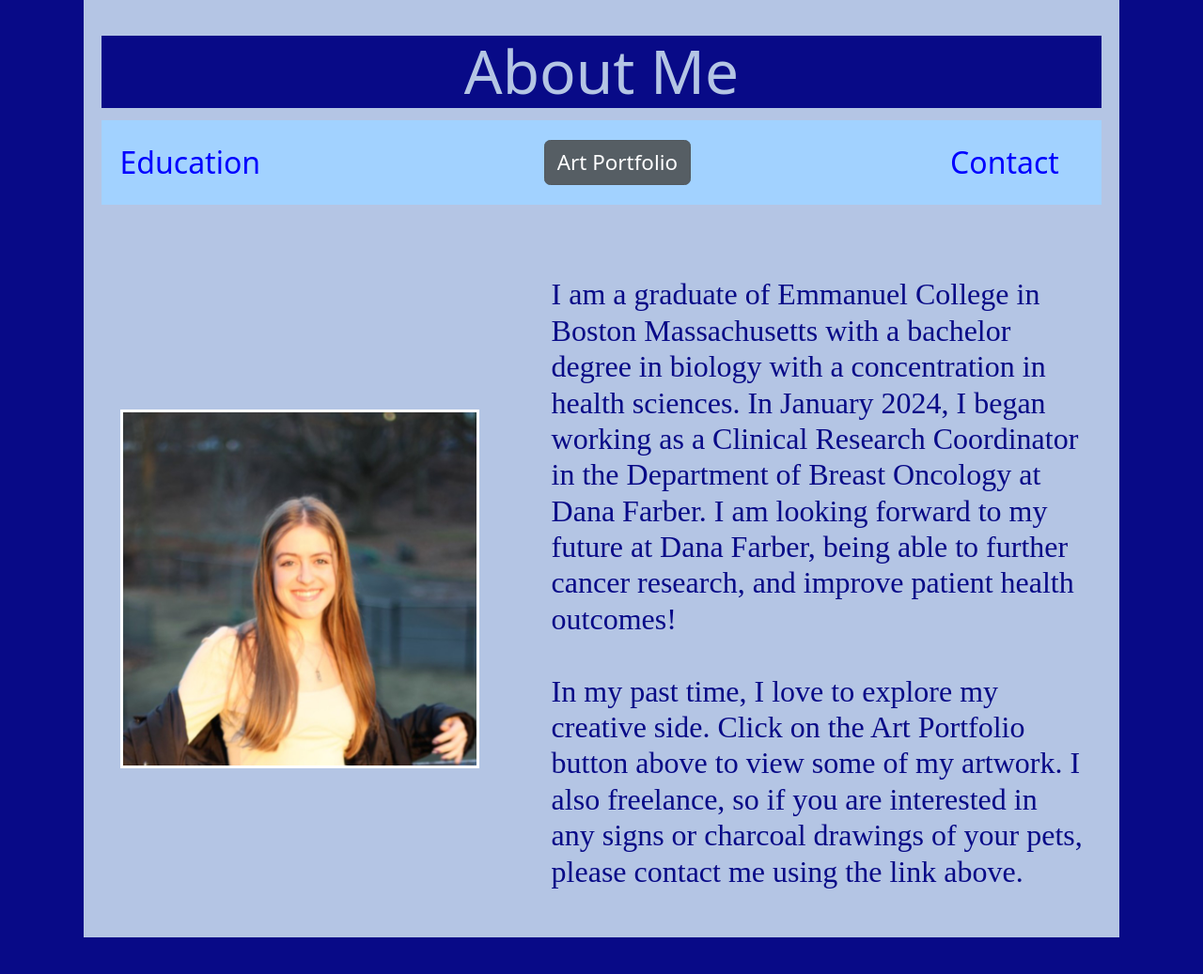
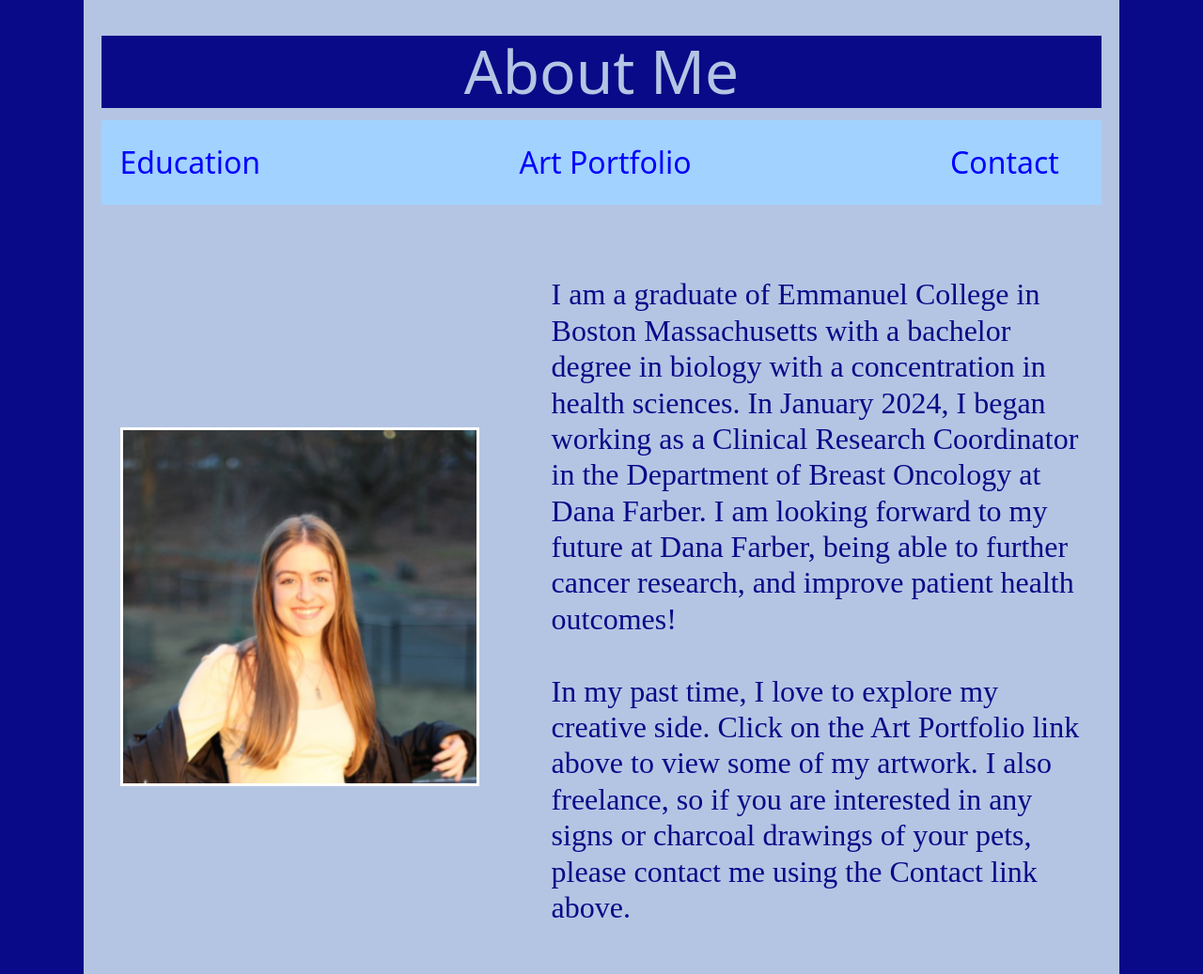
Before and after one commit to caroleatierney/Jocie-Portfolio, a website built with Vite: page index.html in a window 1280 px wide. Shown: the whole page at 94% size. Before the commit the page ends 998 px from the top, so only its background shows below. Built offline with nearby package versions, Linux system fonts and the light colour scheme.

Commit message:
changed art portfolio button to a link

```diff
--- a/index.html
+++ b/index.html
@@ -15,7 +15,7 @@
             <nav class="navbar navbar-expand-lg bg-skyBlue">
                 <div class="container-fluid">
                     <a class="navbar-brand blueLink d-none d-lg-block" href="/Jocie-Portfolio/src/education.html">Education</a>
-                    <a href="/Jocie-Portfolio/src/artwork.html" class="btn btn-secondary btn-sm active d-none d-lg-inline-block" role="button" aria-pressed="true">Art Portfolio</a>
+                    <a class="navbar-brand blueLink d-none d-lg-block" href="/Jocie-Portfolio/src/artwork.html">Art Portfolio</a>
                     <a class="navbar-brand blueLink d-none d-lg-block" href="/Jocie-Portfolio/src/contact.html">Contact</a>
                     <button class="navbar-toggler" type="button" data-toggle="collapse" data-target="#navbarNav" aria-controls="navbarNav" aria-expanded="false" aria-label="Toggle navigation">
                         <span class="navbar-toggler-icon">
@@ -51,7 +51,7 @@
                 <div class="order-2 order-md-1 d-block align-items-center mx-auto">
                     <h5>I am a graduate of Emmanuel College in Boston Massachusetts with a bachelor degree in biology with a concentration in health sciences. In January 2024, I began working as a Clinical Research Coordinator in the Department of Breast Oncology at Dana Farber. I am looking forward to my future at Dana Farber, being able to further cancer research, and improve patient health outcomes!</h5>
 
-                    <h5 class="pt-3">In my past time, I love to explore my creative side. Click on the Art Portfolio button above to view some of my artwork. I also freelance, so if you are interested in any signs or charcoal drawings of your pets, please contact me using the link above.</h5>
+                    <h5 class="pt-3">In my past time, I love to explore my creative side. Click on the Art Portfolio link above to view some of my artwork. I also freelance, so if you are interested in any signs or charcoal drawings of your pets, please contact me using the Contact link above.</h5>
                 </div>
             </div>
         </div>
```
Also changed, not shown: dist/index.html.
